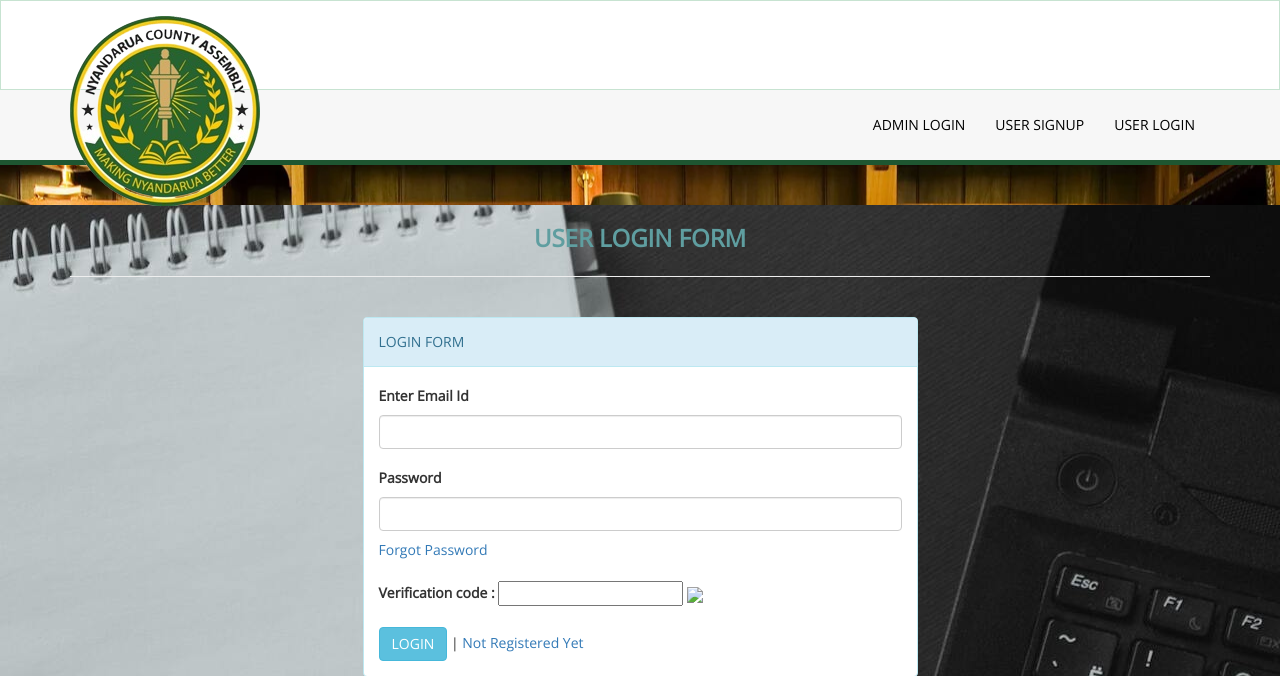
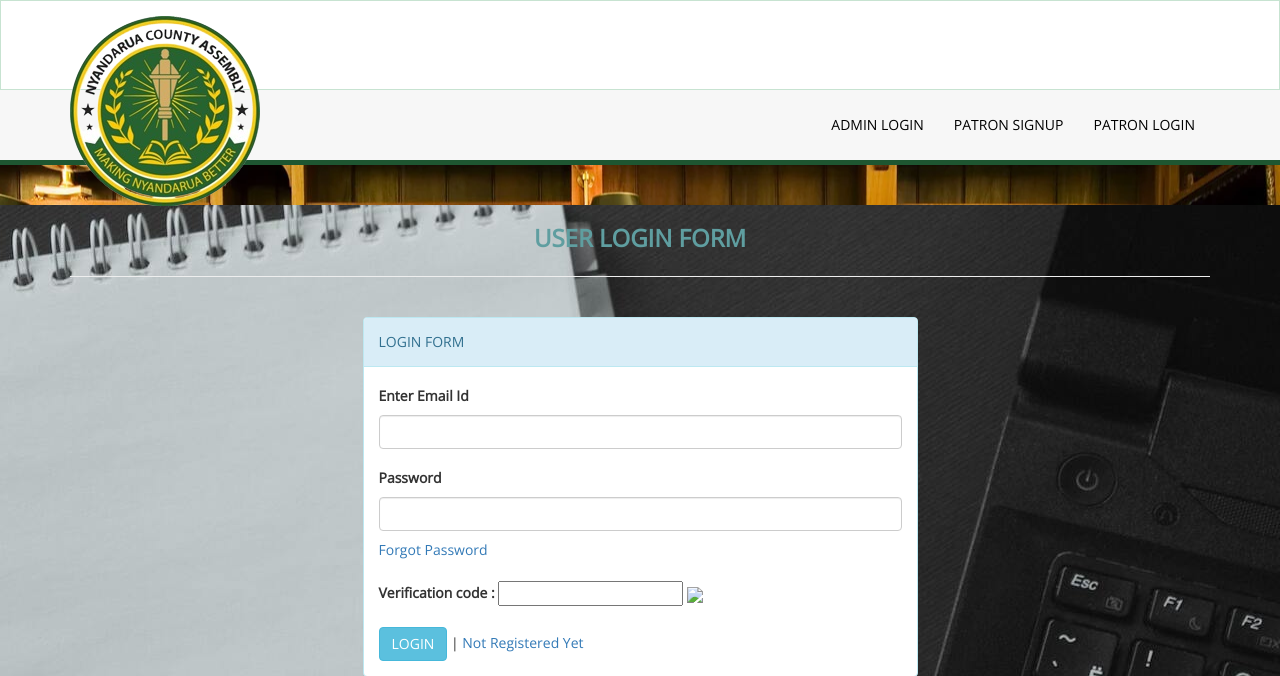
Before and after one commit to emuiga/Santiago, a PHP site: page /php/ in a window 1280 px wide. Shown: the top 676 px of the page. Run offline with PHP 8.4, Linux system fonts and the light colour scheme; a user stored in the database is signed in; some libraries are stand-ins or nearby versions.

Commit message:
featurechanges

```diff
--- a/admin/add-author.php
+++ b/admin/add-author.php
@@ -18,7 +18,7 @@ $query->execute();
 $lastInsertId = $dbh->lastInsertId();
 if($lastInsertId)
 {
-$_SESSION['msg']="Author Listed successfully";
+$_SESSION['msg']="Author listed successfully";
 header('location:manage-authors.php');
 }
 else
--- a/includes/header.php
+++ b/includes/header.php
@@ -59,8 +59,8 @@
                         <ul id="menu-top" class="nav navbar-nav navbar-right">
 
   <li><a href="adminlogin.php">Admin Login</a></li>
-                            <li><a href="signup.php">User Signup</a></li>
-                             <li><a href="index.php">User Login</a></li>
+                            <li><a href="signup.php">Patron Signup</a></li>
+                             <li><a href="index.php">Patron Login</a></li>
 
 
                         </ul>
```
